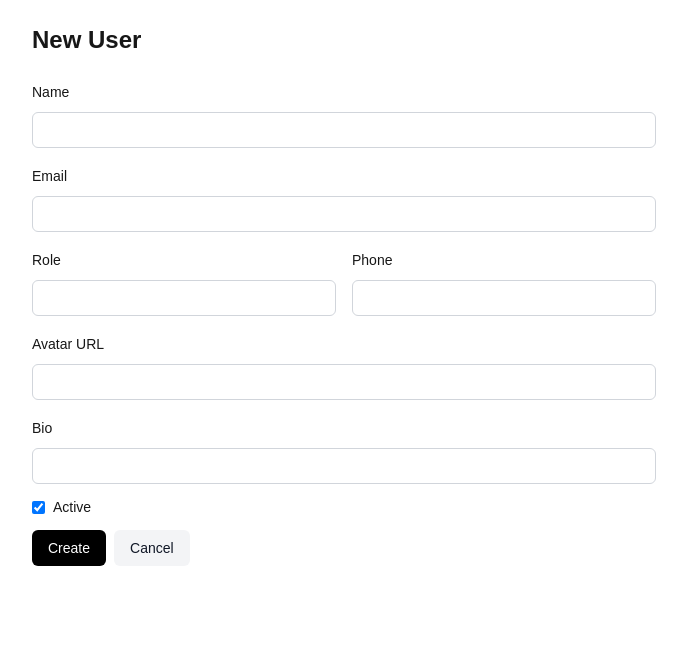
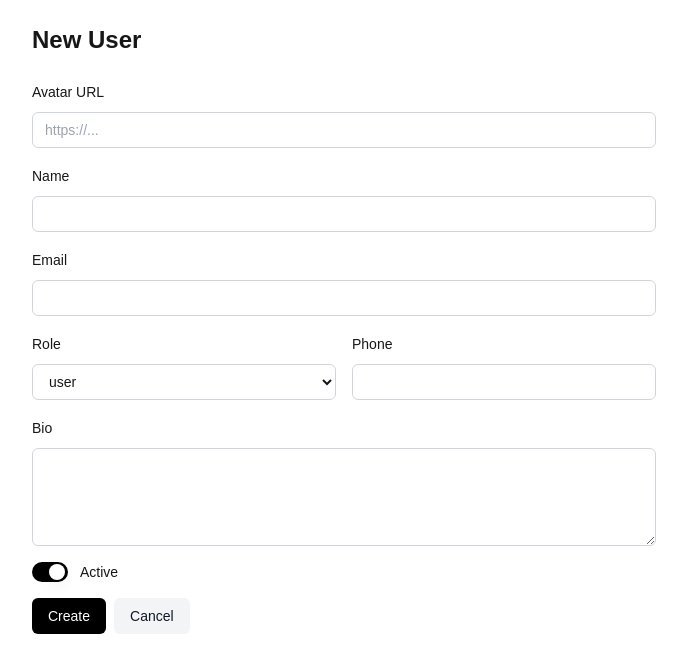
Before and after one commit to Matdan04/usermanagement, a Next.js app: page /users/new in a window 1280 px wide. Shown: the top 672 px of the page, without its empty margins (296-983 px from the left). Built offline with nearby package versions, Linux system fonts and the light colour scheme; no server answers.

Commit message:
Create & Edit Form with Validation

```diff
--- a/app/api/users/[id]/route.ts
+++ b/app/api/users/[id]/route.ts
@@ -14,7 +14,7 @@ const updateBodySchema = z
     phoneNumber: z.string().optional(),
     role: z.string().min(1).optional(),
     active: z.boolean().optional(),
-    avatar: z.string().url().optional(),
+    avatar: z.string().url().optional().or(z.literal("")),
     bio: z.string().optional(),
   })
   .strict();
@@ -27,7 +27,13 @@ export async function GET(_req: NextRequest, ctx: { params: { id: string } }) {
   const { id } = parse.data;
   const user = await prisma.user.findUnique({ where: { id } });
   if (!user) return NextResponse.json({ error: "Not found" }, { status: 404 });
-  return NextResponse.json(userSchema.parse(user));
+  return NextResponse.json(userSchema.parse({
+    ...user,
+    phoneNumber: user.phoneNumber ?? "",
+    avatar: user.avatar ?? "",
+    bio: user.bio ?? "",
+    createdAt: user.createdAt.toISOString(),
+  }));
 }
 
 export async function PUT(req: NextRequest, ctx: { params: { id: string } }) {
@@ -50,7 +56,13 @@ export async function PUT(req: NextRequest, ctx: { params: { id: string } }) {
         bio: payload.bio ?? undefined,
       },
     });
-    return NextResponse.json(userSchema.parse(updated));
+    return NextResponse.json(userSchema.parse({
+      ...updated,
+      phoneNumber: updated.phoneNumber ?? "",
+      avatar: updated.avatar ?? "",
+      bio: updated.bio ?? "",
+      createdAt: updated.createdAt.toISOString(),
+    }));
   } catch (e: any) {
     if (e instanceof z.ZodError) {
       return NextResponse.json({ error: e.flatten() }, { status: 400 });
--- a/app/api/users/route.ts
+++ b/app/api/users/route.ts
@@ -49,7 +49,13 @@ export async function GET(req: NextRequest) {
 
   const users = await prisma.user.findMany({ where, orderBy });
   // Ensure output matches zod schema (runtime guard)
-  const data = users.map((u) => userSchema.parse(u));
+  const data = users.map((u) => userSchema.parse({
+    ...u,
+    phoneNumber: u.phoneNumber ?? "",
+    avatar: u.avatar ?? "",
+    bio: u.bio ?? "",
+    createdAt: u.createdAt.toISOString(),
+  }));
   return NextResponse.json(data);
 }
 
@@ -69,7 +75,13 @@ export async function POST(req: NextRequest) {
         bio: payload.bio ?? null,
       },
     });
-    return NextResponse.json(userSchema.parse(created), { status: 201 });
+    return NextResponse.json(userSchema.parse({
+      ...created,
+      phoneNumber: created.phoneNumber ?? "",
+      avatar: created.avatar ?? "",
+      bio: created.bio ?? "",
+      createdAt: created.createdAt.toISOString(),
+    }), { status: 201 });
   } catch (e: any) {
     if (e instanceof z.ZodError) {
       return NextResponse.json({ error: e.flatten() }, { status: 400 });
--- a/app/users/[id]/page.tsx
+++ b/app/users/[id]/page.tsx
@@ -1,70 +1,143 @@
 "use client";
 
+import { useEffect } from "react";
 import { useParams, useRouter } from "next/navigation";
-import Link from "next/link";
-import { useUser } from "@/lib/api";
+import { useForm } from "react-hook-form";
+import { zodResolver } from "@hookform/resolvers/zod";
 import { Button } from "@/components/ui/button";
+import { Input } from "@/components/ui/input";
+import { Label } from "@/components/ui/label";
+import { Textarea } from "@/components/ui/textarea";
+import { Switch } from "@/components/ui/switch";
+import { useUpdateUser, useUser } from "@/lib/api";
+import { updateUserSchema, type UpdateUserInput } from "@/types/user";
+import { toast } from "sonner";
 
-export default function UserDetailPage() {
+export default function EditUserPage() {
   const params = useParams();
   const id = String(params?.id);
-  const { data, isLoading, isError } = useUser(id);
   const router = useRouter();
+  const { data, isLoading } = useUser(id);
+  const { mutateAsync: update, isPending } = useUpdateUser(id);
+
+  const form = useForm<UpdateUserInput>({
+    resolver: zodResolver(updateUserSchema),
+    defaultValues: {
+      id,
+      name: "",
+      email: "",
+      phoneNumber: "",
+      role: "user",
+      active: true,
+      avatar: "",
+      bio: "",
+    },
+  });
+
+  const {
+    register,
+    handleSubmit,
+    formState: { errors },
+    setValue,
+    reset,
+    watch,
+  } = form;
+
+  useEffect(() => {
+    if (data) {
+      reset({
+        id,
+        name: data.name ?? "",
+        email: data.email ?? "",
+        phoneNumber: data.phoneNumber ?? "",
+        role: data.role ?? "user",
+        active: !!data.active,
+        avatar: data.avatar ?? "",
+        bio: data.bio ?? "",
+      });
+    }
+  }, [data, id, reset]);
+
+  async function onSubmit(values: UpdateUserInput) {
+    try {
+      await update({
+        name: values.name,
+        email: values.email,
+        role: values.role,
+        active: values.active,
+        phoneNumber: values.phoneNumber || undefined,
+        avatar: values.avatar || undefined,
+        bio: values.bio || undefined,
+      });
+      toast.success("User updated");
+      router.push("/users");
+    } catch (e) {
+      toast.error("Failed to update user");
+    }
+  }
+
+  const active = watch("active");
 
   return (
-    <main className="mx-auto max-w-3xl p-6 space-y-6">
-      <div className="flex items-center justify-between">
-        <h1 className="text-2xl font-semibold">User</h1>
-        <div className="space-x-2">
-          <Button asChild variant="secondary">
-            <Link href={`/users/${id}/edit`}>Edit</Link>
+    <main className="mx-auto max-w-2xl p-6">
+      <div className="mb-6 flex items-center justify-between">
+        <h1 className="text-2xl font-semibold">Edit User</h1>
+        <Button variant="secondary" onClick={() => router.back()}>
+          Back
         </Button>
-          <Button variant="outline" onClick={() => router.push("/users")}>Back</Button>
-        </div>
       </div>
 
       {isLoading && <p>Loading…</p>}
-      {isError && <p className="text-red-600">Failed to load user.</p>}
-      {data && (
-        <div className="space-y-2 rounded-md border p-4">
-          <div>
-            <div className="text-sm text-gray-500">Name</div>
-            <div className="text-base">{data.name}</div>
+
+      <form onSubmit={handleSubmit(onSubmit)} className="space-y-4">
+        <div className="space-y-2">
+          <Label htmlFor="avatar">Avatar URL</Label>
+          <Input id="avatar" placeholder="https://..." {...register("avatar")} />
+          {errors.avatar && <p className="text-sm text-red-600">{errors.avatar.message as string}</p>}
         </div>
-          <div>
-            <div className="text-sm text-gray-500">Email</div>
-            <div className="text-base">{data.email}</div>
+        <div className="space-y-2">
+          <Label htmlFor="name">Name</Label>
+          <Input id="name" {...register("name")} />
+          {errors.name && <p className="text-sm text-red-600">{errors.name.message}</p>}
+        </div>
+        <div className="space-y-2">
+          <Label htmlFor="email">Email</Label>
+          <Input id="email" type="email" {...register("email")} />
+          {errors.email && <p className="text-sm text-red-600">{errors.email.message}</p>}
         </div>
         <div className="grid grid-cols-1 gap-4 md:grid-cols-2">
-            <div>
-              <div className="text-sm text-gray-500">Role</div>
-              <div className="text-base">{data.role}</div>
+          <div className="space-y-2">
+            <Label htmlFor="role">Role</Label>
+            <select id="role" className="h-9 w-full rounded-md border border-gray-300 bg-white px-3 text-sm" {...register("role")}>
+              <option value="admin">admin</option>
+              <option value="editor">editor</option>
+              <option value="user">user</option>
+            </select>
+            {errors.role && <p className="text-sm text-red-600">{errors.role.message as string}</p>}
           </div>
-            <div>
-              <div className="text-sm text-gray-500">Active</div>
-              <div className="text-base">{data.active ? "Yes" : "No"}</div>
+          <div className="space-y-2">
+            <Label htmlFor="phoneNumber">Phone</Label>
+            <Input id="phoneNumber" {...register("phoneNumber")} />
+            {errors.phoneNumber && <p className="text-sm text-red-600">{errors.phoneNumber.message as string}</p>}
           </div>
         </div>
-          {data.phoneNumber && (
-            <div>
-              <div className="text-sm text-gray-500">Phone</div>
-              <div className="text-base">{data.phoneNumber}</div>
+        <div className="space-y-2">
+          <Label htmlFor="bio">Bio</Label>
+          <Textarea id="bio" rows={4} {...register("bio")} />
+          {errors.bio && <p className="text-sm text-red-600">{errors.bio.message as string}</p>}
         </div>
-          )}
-          {data.avatar && (
-            <div>
-              <div className="text-sm text-gray-500">Avatar</div>
-              <div className="text-base break-all">{data.avatar}</div>
+        <div className="flex items-center gap-3">
+          <Switch id="active" checked={!!active} onCheckedChange={(v) => setValue("active", !!v)} />
+          <Label htmlFor="active">Active</Label>
         </div>
-          )}
-          {data.bio && (
-            <div>
-              <div className="text-sm text-gray-500">Bio</div>
-              <div className="text-base">{data.bio}</div>
+
+        <div className="flex gap-2">
+          <Button type="submit" disabled={isPending}>Save</Button>
+          <Button type="button" variant="secondary" onClick={() => router.back()}>
+            Cancel
+          </Button>
         </div>
-          )}
-        </div>
-      )}
+      </form>
     </main>
   );
 }
--- a/app/users/new/page.tsx
+++ b/app/users/new/page.tsx
@@ -1,85 +1,99 @@
 "use client";
 
-import { useState } from "react";
 import { useRouter } from "next/navigation";
+import { useForm } from "react-hook-form";
+import { zodResolver } from "@hookform/resolvers/zod";
 import { Button } from "@/components/ui/button";
 import { Input } from "@/components/ui/input";
 import { Label } from "@/components/ui/label";
+import { Textarea } from "@/components/ui/textarea";
+import { Switch } from "@/components/ui/switch";
 import { useCreateUser } from "@/lib/api";
+import { createUserSchema, type CreateUserInput } from "@/types/user";
 import { toast } from "sonner";
 
 export default function NewUserPage() {
   const router = useRouter();
-  const { mutateAsync: create, isPending } = useCreateUser();
-  const [form, setForm] = useState({
+  const {
+    register,
+    handleSubmit,
+    formState: { errors },
+    setValue,
+    watch,
+  } = useForm<CreateUserInput>({
+    resolver: zodResolver(createUserSchema),
+    defaultValues: {
       name: "",
       email: "",
       phoneNumber: "",
-    role: "",
+      role: "user",
       active: true,
       avatar: "",
       bio: "",
+    },
   });
+  const { mutateAsync: create, isPending } = useCreateUser();
 
-  async function onSubmit(e: React.FormEvent) {
-    e.preventDefault();
+  async function onSubmit(values: CreateUserInput) {
     try {
-      if (!form.name || !form.email || !form.role) {
-        toast.error("Name, Email and Role are required");
-        return;
-      }
       await create({
-        name: form.name,
-        email: form.email,
-        role: form.role,
-        active: form.active,
-        phoneNumber: form.phoneNumber || undefined,
-        avatar: form.avatar || undefined,
-        bio: form.bio || undefined,
+        ...values,
+        phoneNumber: values.phoneNumber || undefined,
+        avatar: values.avatar || undefined,
+        bio: values.bio || undefined,
       });
       toast.success("User created");
       router.push("/users");
-    } catch (err) {
-      toast.error("Failed to create user");
+    } catch (e: any) {
+      const errorMessage = e?.response?.data?.error || "Failed to create user";
+      toast.error(errorMessage);
     }
   }
 
-  function set<K extends keyof typeof form>(key: K, value: (typeof form)[K]) {
-    setForm((f) => ({ ...f, [key]: value }));
-  }
+  const active = watch("active");
 
   return (
     <main className="mx-auto max-w-2xl p-6">
       <h1 className="mb-6 text-2xl font-semibold">New User</h1>
-      <form onSubmit={onSubmit} className="space-y-4">
+      <form onSubmit={handleSubmit(onSubmit)} className="space-y-4">
+        <div className="space-y-2">
+          <Label htmlFor="avatar">Avatar URL</Label>
+          <Input id="avatar" placeholder="https://..." {...register("avatar")} />
+          {errors.avatar && <p className="text-sm text-red-600">{errors.avatar.message as string}</p>}
+        </div>
         <div className="space-y-2">
           <Label htmlFor="name">Name</Label>
-          <Input id="name" value={form.name} onChange={(e) => set("name", e.target.value)} required />
+          <Input id="name" {...register("name")} />
+          {errors.name && <p className="text-sm text-red-600">{errors.name.message}</p>}
         </div>
         <div className="space-y-2">
           <Label htmlFor="email">Email</Label>
-          <Input id="email" type="email" value={form.email} onChange={(e) => set("email", e.target.value)} required />
+          <Input id="email" type="email" {...register("email")} />
+          {errors.email && <p className="text-sm text-red-600">{errors.email.message}</p>}
         </div>
         <div className="grid grid-cols-1 gap-4 md:grid-cols-2">
           <div className="space-y-2">
             <Label htmlFor="role">Role</Label>
-            <Input id="role" value={form.role} onChange={(e) => set("role", e.target.value)} required />
+            <select id="role" className="h-9 w-full rounded-md border border-gray-300 bg-white px-3 text-sm" {...register("role")}>
+              <option value="admin">admin</option>
+              <option value="editor">editor</option>
+              <option value="user">user</option>
+            </select>
+            {errors.role && <p className="text-sm text-red-600">{errors.role.message}</p>}
           </div>
           <div className="space-y-2">
             <Label htmlFor="phoneNumber">Phone</Label>
-            <Input id="phoneNumber" value={form.phoneNumber} onChange={(e) => set("phoneNumber", e.target.value)} />
+            <Input id="phoneNumber" {...register("phoneNumber")} />
+            {errors.phoneNumber && <p className="text-sm text-red-600">{errors.phoneNumber.message as string}</p>}
           </div>
         </div>
         <div className="space-y-2">
-          <Label htmlFor="avatar">Avatar URL</Label>
-          <Input id="avatar" value={form.avatar} onChange={(e) => set("avatar", e.target.value)} />
+          <Label htmlFor="bio">Bio</Label>
+          <Textarea id="bio" rows={4} {...register("bio")} />
+          {errors.bio && <p className="text-sm text-red-600">{errors.bio.message as string}</p>}
         </div>
-        <div className="space-y-2">
-          <Label htmlFor="bio">Bio</Label>
-          <Input id="bio" value={form.bio} onChange={(e) => set("bio", e.target.value)} />
-        </div>
-        <div className="flex items-center gap-2">
-          <input id="active" type="checkbox" checked={form.active} onChange={(e) => set("active", e.target.checked)} />
+        <div className="flex items-center gap-3">
+          <Switch id="active" checked={!!active} onCheckedChange={(v) => setValue("active", !!v)} />
           <Label htmlFor="active">Active</Label>
         </div>
 
--- /dev/null
+++ b/components/ui/switch.tsx
@@ -0,0 +1,30 @@
+import * as React from "react";
+import * as RadixSwitch from "@radix-ui/react-switch";
+import { cn } from "@/lib/utils";
+
+export interface SwitchProps extends React.ComponentPropsWithoutRef<typeof RadixSwitch.Root> {}
+
+const Switch = React.forwardRef<React.ElementRef<typeof RadixSwitch.Root>, SwitchProps>(
+  ({ className, ...props }, ref) => (
+    <RadixSwitch.Root
+      ref={ref}
+      className={cn(
+        "peer inline-flex h-5 w-9 shrink-0 cursor-pointer items-center rounded-full border border-transparent",
+        "transition-colors focus-visible:outline-none focus-visible:ring-2",
+        "data-[state=checked]:bg-black data-[state=unchecked]:bg-gray-200",
+        className
+      )}
+      {...props}
+    >
+      <RadixSwitch.Thumb
+        className={cn(
+          "pointer-events-none block h-4 w-4 translate-x-0 rounded-full bg-white shadow-lg ring-0 transition-transform",
+          "data-[state=checked]:translate-x-4"
+        )}
+      />
+    </RadixSwitch.Root>
+  )
+);
+Switch.displayName = "Switch";
+
+export { Switch };
--- /dev/null
+++ b/components/ui/textarea.tsx
@@ -0,0 +1,21 @@
+import * as React from "react";
+import { cn } from "@/lib/utils";
+
+export interface TextareaProps extends React.TextareaHTMLAttributes<HTMLTextAreaElement> {}
+
+const Textarea = React.forwardRef<HTMLTextAreaElement, TextareaProps>(({ className, ...props }, ref) => {
+  return (
+    <textarea
+      ref={ref}
+      className={cn(
+        "flex min-h-[80px] w-full rounded-md border border-gray-300 bg-white px-3 py-2 text-sm",
+        "placeholder:text-gray-400 focus-visible:outline-none focus-visible:ring-2",
+        className
+      )}
+      {...props}
+    />
+  );
+});
+Textarea.displayName = "Textarea";
+
+export { Textarea };
--- a/package.json
+++ b/package.json
@@ -9,9 +9,11 @@
     "lint": "next lint"
   },
   "dependencies": {
+    "@hookform/resolvers": "^5.2.2",
     "@prisma/client": "^6.19.0",
     "@radix-ui/react-label": "^2.1.8",
     "@radix-ui/react-slot": "^1.2.4",
+    "@radix-ui/react-switch": "^1.2.6",
     "@tanstack/react-query": "^5.90.7",
     "axios": "^1.13.2",
     "class-variance-authority": "^0.7.1",
--- a/types/user.ts
+++ b/types/user.ts
@@ -16,7 +16,7 @@ export type User = z.infer<typeof userSchema>;
 
 export const createUserSchema = userSchema
   .omit({ id: true, createdAt: true })
-  .extend({ active: z.boolean().default(true) });
+  .extend({ active: z.boolean() });
 
 export type CreateUserInput = z.infer<typeof createUserSchema>;
 
```
Also changed, not shown: 1 other file (tests, documents, lock files or other folders). Lines whose indentation alone changed are shown as unchanged.
